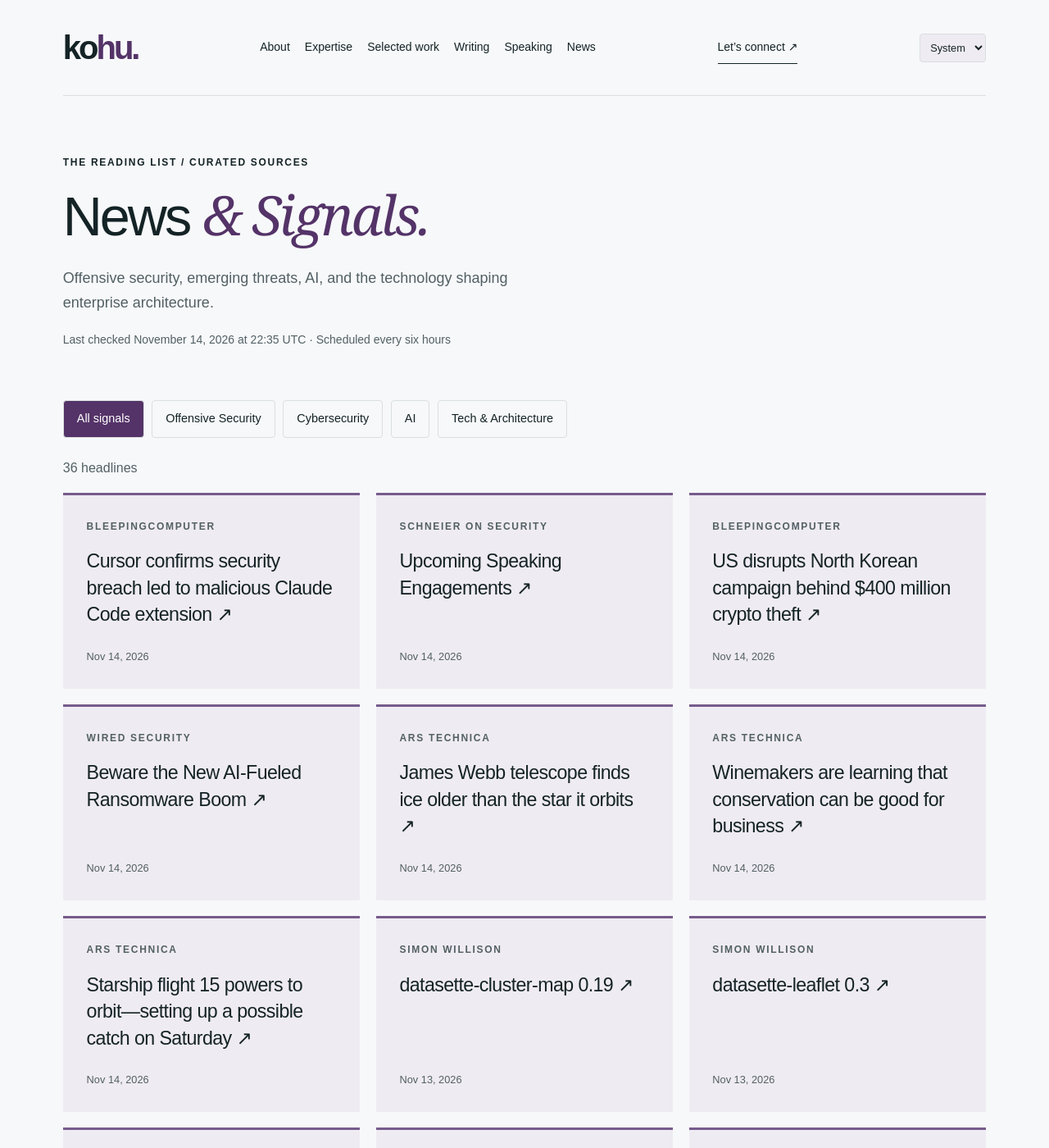
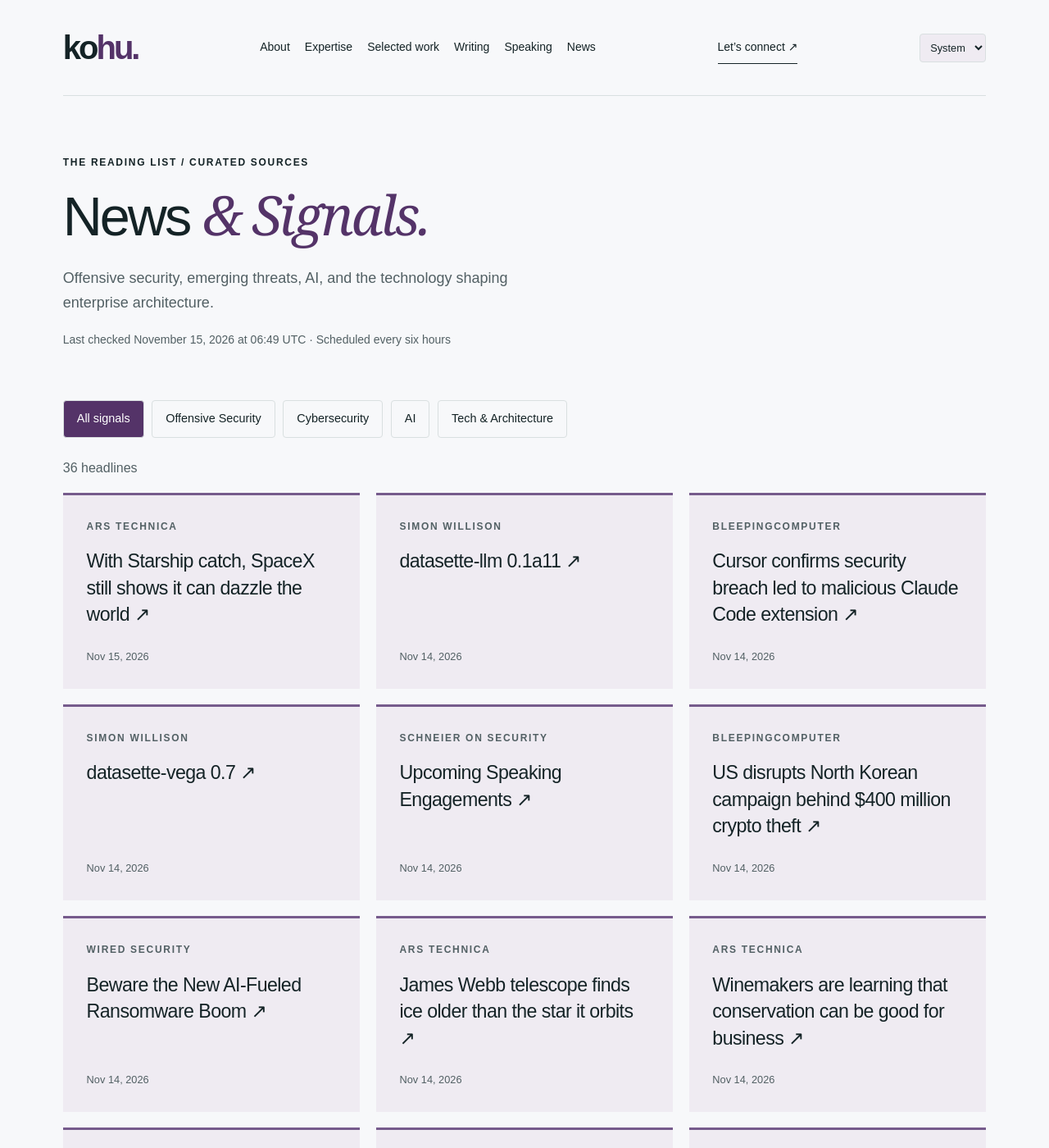
Before and after one commit to hntk/hntk.github.io, a Jekyll site: the page built from news/index.html, in a window 1280 px wide and 1400 px high. Shown: the whole window at 82% size. Built offline with Jekyll 4.4.1, drawn with Linux system fonts in a browser that asks for light colours; part of the change alters nothing that is shown; some of the changed text lies outside the part shown.

Commit message:
Refresh News and Signals

```diff
--- a/_data/news.json
+++ b/_data/news.json
@@ -1,6 +1,22 @@
 {
-  "updated": "2026-11-14T22:35:17.396050+00:00",
+  "updated": "2026-11-15T06:49:20.638305+00:00",
   "items": [
+    {
+      "title": "With Starship catch, SpaceX still shows it can dazzle the world",
+      "url": "https://arstechnica.com/space/2026/11/with-starship-catch-spacex-still-shows-it-can-dazzle-the-world/",
+      "published": "2026-11-15T00:40:59+00:00",
+      "source": "Ars Technica",
+      "source_id": "ars-technica",
+      "category": "tech-architecture"
+    },
+    {
+      "title": "datasette-llm 0.1a11",
+      "url": "https://simonwillison.net/2026/Nov/14/datasette-llm/",
+      "published": "2026-11-14T23:59:28+00:00",
+      "source": "Simon Willison",
+      "source_id": "simon-willison",
+      "category": "ai"
+    },
     {
       "title": "Cursor confirms security breach led to malicious Claude Code extension",
       "url": "https://www.bleepingcomputer.com/news/security/cursor-confirms-security-breach-led-to-malicious-claude-code-extension/",
@@ -8,6 +24,14 @@
       "source": "BleepingComputer",
       "source_id": "bleepingcomputer",
       "category": "cybersecurity"
+    },
+    {
+      "title": "datasette-vega 0.7",
+      "url": "https://simonwillison.net/2026/Nov/14/datasette-vega/",
+      "published": "2026-11-14T17:09:09+00:00",
+      "source": "Simon Willison",
+      "source_id": "simon-willison",
+      "category": "ai"
     },
     {
       "title": "Upcoming Speaking Engagements",
@@ -50,25 +74,9 @@
       "category": "tech-architecture"
     },
     {
-      "title": "Starship flight 15 powers to orbit—setting up a possible catch on Saturday",
-      "url": "https://arstechnica.com/space/2026/11/starship-flight-15-powers-to-orbit-setting-up-a-possible-catch-on-saturday/",
-      "published": "2026-11-14T00:49:13+00:00",
-      "source": "Ars Technica",
-      "source_id": "ars-technica",
-      "category": "tech-architecture"
-    },
-    {
       "title": "datasette-cluster-map 0.19",
       "url": "https://simonwillison.net/2026/Nov/13/datasette-cluster-map/",
       "published": "2026-11-13T23:02:45+00:00",
-      "source": "Simon Willison",
-      "source_id": "simon-willison",
-      "category": "ai"
-    },
-    {
-      "title": "datasette-leaflet 0.3",
-      "url": "https://simonwillison.net/2026/Nov/13/datasette-leaflet/",
-      "published": "2026-11-13T22:30:54+00:00",
       "source": "Simon Willison",
       "source_id": "simon-willison",
       "category": "ai"
@@ -176,14 +184,6 @@
       "source": "Schneier on Security",
       "source_id": "schneier",
       "category": "cybersecurity"
-    },
-    {
-      "title": "llm-gemini 0.37",
-      "url": "https://simonwillison.net/2026/Nov/12/llm-gemini/",
-      "published": "2026-11-12T22:55:19+00:00",
-      "source": "Simon Willison",
-      "source_id": "simon-willison",
-      "category": "ai"
     },
     {
       "title": "Getting Past the Post-Quantum Cryptography Discovery Phase",
@@ -295,79 +295,79 @@
       "id": "ars-technica",
       "name": "Ars Technica",
       "status": "ok",
-      "last_success": "2026-11-14T22:35:17.396050+00:00"
+      "last_success": "2026-11-15T06:49:20.638305+00:00"
     },
     {
       "id": "bleepingcomputer",
       "name": "BleepingComputer",
       "status": "ok",
-      "last_success": "2026-11-14T22:35:17.396050+00:00"
+      "last_success": "2026-11-15T06:49:20.638305+00:00"
     },
     {
       "id": "cloudflare",
       "name": "Cloudflare",
       "status": "ok",
-      "last_success": "2026-11-14T22:35:17.396050+00:00"
+      "last_success": "2026-11-15T06:49:20.638305+00:00"
     },
     {
       "id": "dark-reading",
       "name": "Dark Reading",
       "status": "ok",
-      "last_success": "2026-11-14T22:35:17.396050+00:00"
+      "last_success": "2026-11-15T06:49:20.638305+00:00"
     },
     {
       "id": "hugging-face",
       "name": "Hugging Face",
       "status": "ok",
-      "last_success": "2026-11-14T22:35:17.396050+00:00"
+      "last_success": "2026-11-15T06:49:20.638305+00:00"
     },
     {
       "id": "microsoft-research",
       "name": "Microsoft Research",
       "status": "ok",
-      "last_success": "2026-11-14T22:35:17.396050+00:00"
+      "last_success": "2026-11-15T06:49:20.638305+00:00"
     },
     {
       "id": "nvidia",
       "name": "NVIDIA",
       "status": "ok",
-      "last_success": "2026-11-14T22:35:17.396050+00:00"
+      "last_success": "2026-11-15T06:49:20.638305+00:00"
     },
     {
       "id": "portswigger",
       "name": "PortSwigger Research",
       "status": "ok",
-      "last_success": "2026-11-14T22:35:17.396050+00:00"
+      "last_success": "2026-11-15T06:49:20.638305+00:00"
     },
     {
       "id": "schneier",
       "name": "Schneier on Security",
       "status": "ok",
-      "last_success": "2026-11-14T22:35:17.396050+00:00"
+      "last_success": "2026-11-15T06:49:20.638305+00:00"
     },
     {
       "id": "simon-willison",
       "name": "Simon Willison",
       "status": "ok",
-      "last_success": "2026-11-14T22:35:17.396050+00:00"
+      "last_success": "2026-11-15T06:49:20.638305+00:00"
     },
     {
       "id": "specterops",
       "name": "SpecterOps",
       "status": "ok",
-      "last_success": "2026-11-14T22:35:17.396050+00:00"
+      "last_success": "2026-11-15T06:49:20.638305+00:00"
     },
     {
       "id": "trail-of-bits",
       "name": "Trail of Bits",
       "status": "ok",
-      "last_success": "2026-11-14T22:35:17.396050+00:00"
+      "last_success": "2026-11-15T06:49:20.638305+00:00"
     },
     {
       "id": "wired",
       "name": "WIRED Security",
       "status": "ok",
-      "last_success": "2026-11-14T22:35:17.396050+00:00"
+      "last_success": "2026-11-15T06:49:20.638305+00:00"
     }
   ]
 }
```
